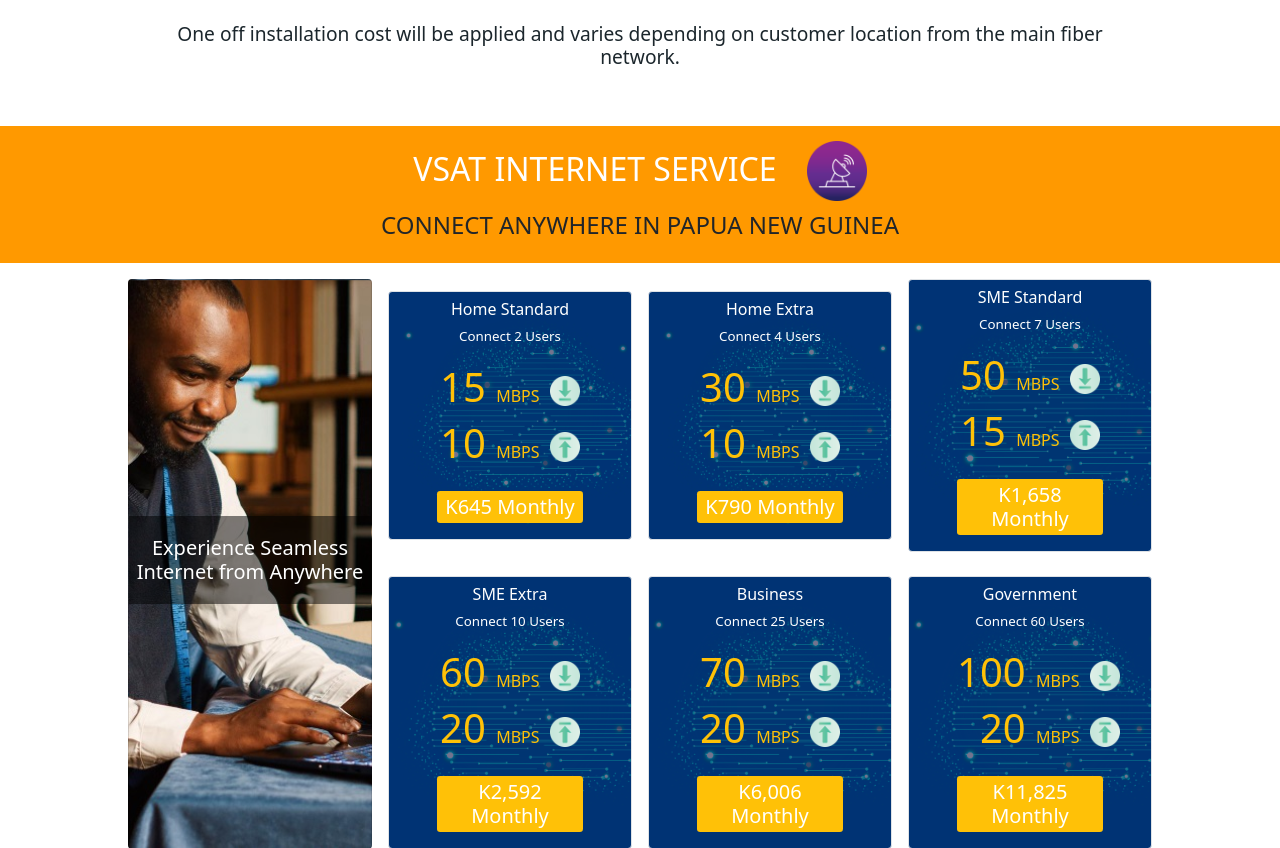
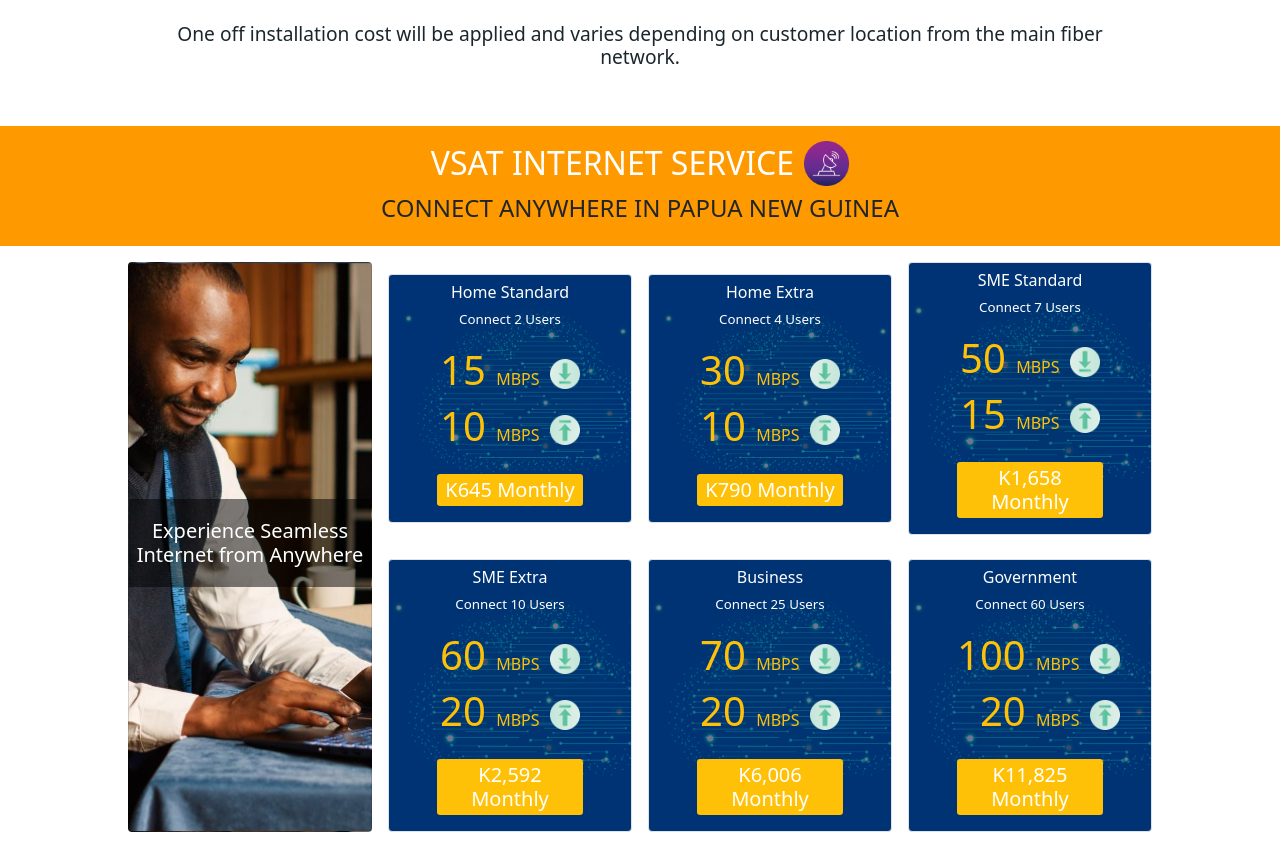
Before and after one commit to Valdaz007/ntt-website, a PHP site: page /products in a window 1280 px wide. Shown: the part 2510-3358 px from the top of the page. Run offline with PHP 8.4, Linux system fonts and the light colour scheme.

Commit message:
Update: VSAT heading-icon layout

```diff
--- a/static/css/css-templates/brod-int.css
+++ b/static/css/css-templates/brod-int.css
@@ -226,11 +226,20 @@
     color: white;
     text-align: center;
 
-    & h2 img {
-        width: 60px;
+    .vsat-heading-icon {
+        width: 100%;
+        display: flex;
+        justify-content: center;
+        align-items: center;
 
-        margin-left: 30px;
-        margin-bottom: 2px;
+        & h2 {
+            margin: 0;
+        }
+
+        & img {
+            width: 45px;
+            margin-left: 10px;
+        }
     }
 }
 
--- a/templates/brod-int.php
+++ b/templates/brod-int.php
@@ -121,8 +121,11 @@
                 <!-- VSAT Broadband Service Plans Section -->
                 <section class="vsat">
                     <div class="vsat-heading mb-3">
-                        <h2>VSAT INTERNET SERVICE<span><img src="./static/img/data-plans/icon/vsat.png"></span></h2>
-                        <h4 class="text-dark">CONNECT ANYWHERE IN PAPUA NEW GUINEA</h4>
+                        <div class="vsat-heading-icon">
+                            <h2>VSAT INTERNET SERVICE</h2>
+                            <img src="./static/img/data-plans/icon/vsat.png">
+                        </div>
+                        <h4 class="mt-2 text-dark">CONNECT ANYWHERE IN PAPUA NEW GUINEA</h4>
                     </div>
 
                     <div class="vsat-content card-deck">
```
